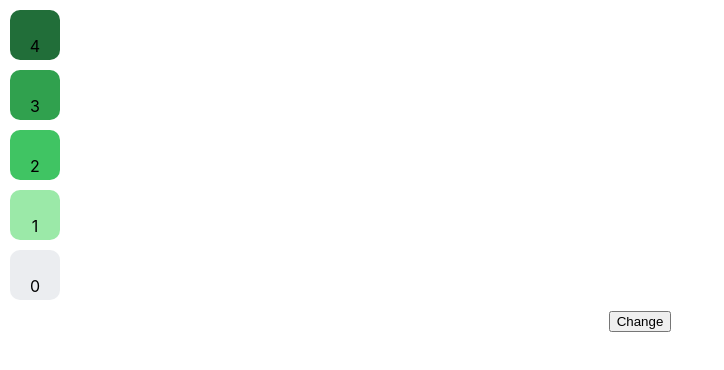
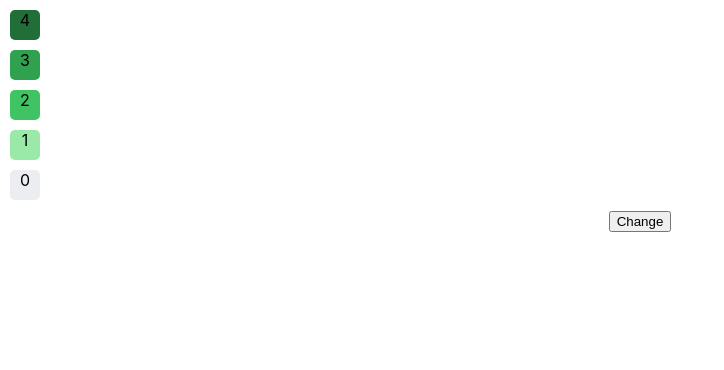
Before and after one commit to philippark/Habitify, a React (Create React App) app: page / in a window 1280 px wide. Shown: the top 370 px of the page, without its empty margins (0-724 px from the left). Built offline with nearby package versions, Linux system fonts and the light colour scheme.

Commit message:
fixing styling

```diff
--- a/src/BoxList.js
+++ b/src/BoxList.js
@@ -6,7 +6,7 @@ const BoxList = ({boxes, colors}) => {
             {boxes.map((box)=>(
 
                 <div className = "Box" style = {{backgroundColor:colors[box.value]}}>
-                    <p>{box.value}</p>
+                    <p id ="val" class = "center">{box.value}</p>
                 </div>
             ))}
         </div>
--- a/src/index.css
+++ b/src/index.css
@@ -15,8 +15,11 @@ code {
 .Box {
   width: 30px;
   height: 30px;
-  padding: 10px;
   margin: 10px;
-  border-radius: 10px;
+  border-radius: 5px;
+  text-align: center;
+}
 
+.center{
+  margin:auto;
 }
```
